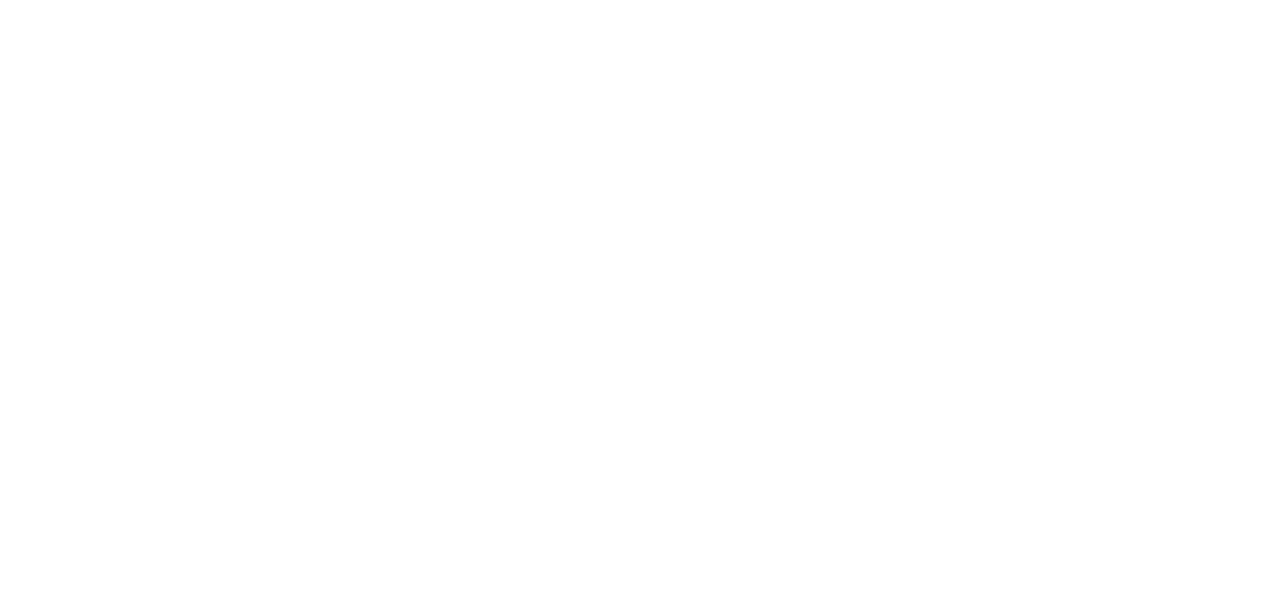
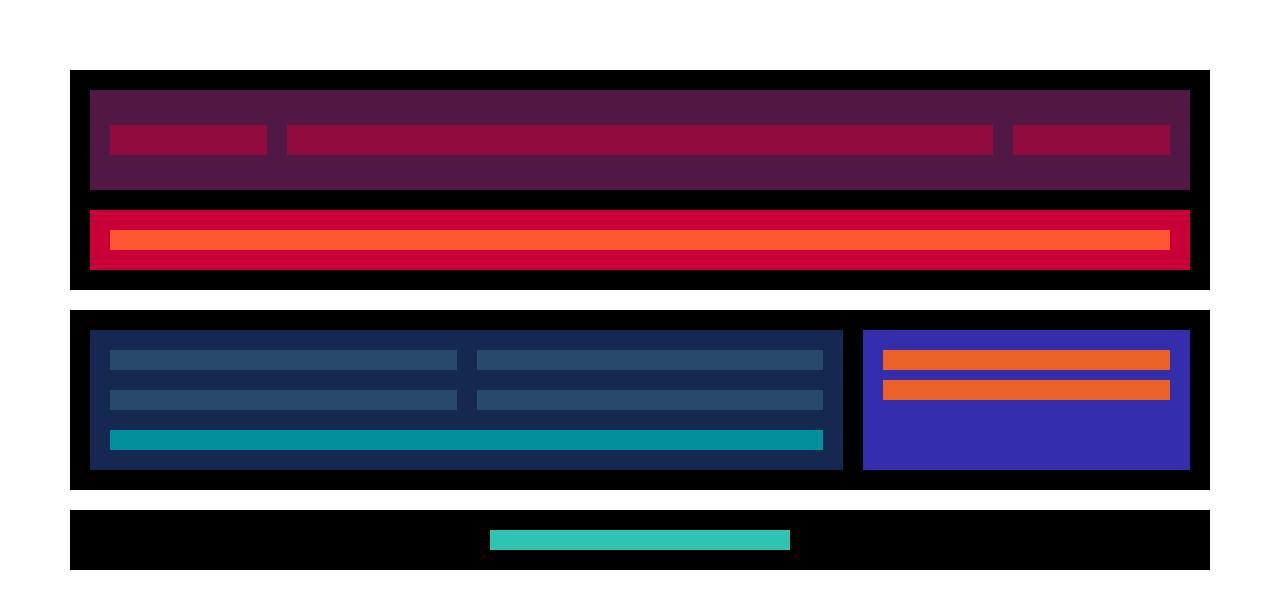
Before and after one commit to juanlopez08/html-css-flexbox, a plain HTML site: page 6-EJEMPLO GENERAL/index.html in a window 1280 px wide. Drawn offline with Linux system fonts and the light colour scheme.

Commit message:
bases de la pagina
esta lista la estructura de la pagina, pero sin contenido

```diff
--- a/6-EJEMPLO GENERAL/estilos.css
+++ b/6-EJEMPLO GENERAL/estilos.css
@@ -0,0 +1,105 @@
+*{
+    margin: 10px;
+    padding: 10px;
+    box-sizing: border-box; /*para evitar el desbordamiento de las cajas unas con otras*/
+}
+.padre{
+    display: flex; /*para iniciar flexbpx desde el padre*/
+    flex-flow: column nowrap; /* para mostrar en columnas y para que se adapte al tamanio establecido*/
+}
+    .header{
+        background: #000;
+        display: flex; /* activar flexbox dentro del header*/
+        flex-flow: column nowrap ;
+    }
+        .menu{
+            background: #511845;
+            display: flex; /*activa dentro del menu y muestra los elementos en horizontal*/
+            flex-flow: row nowrap; /* para mostrar en una misma linea*/
+            height: 100px; /*aumenta el tamanio del menu*/
+            align-items: center; /*centrar todos los hijos que esten dentro del menu*/
+        }
+            .logo{
+                background: #900c3f;
+                flex: 1 1 auto; /*definir tamanio de los hijos*/
+                height: 30px; /*definir altura de los hijos*/
+            }
+            .nav{
+                background: #900c3f;
+                flex: 5 1 auto; /*definir mayor tamanio(5) para este hijo*/
+                height: 30px;
+            }
+            .social{
+                background: #900c3f;
+                flex: 1 1 auto;
+                height: 30px;
+            }
+        .texto-principal{
+            background: #c70039;
+        }
+            h1{
+                background: #ff5733;
+            }
+
+    .section{
+        background: #000;
+        display: flex; /*inicia flexbox en la section*/
+    }
+        .articulos{
+            background: #142850;
+            flex: 2 1 auto; /*se fijan las dimensiones, el 2 es para que sea el doble del aside*/
+            display: flex; /*muestra en linea horizontal*/
+            flex-flow: row wrap; /*row los pone uno al lado del otro, wrap hace que si no cabe una caja, la pasa abajo*/
+        }
+            .article{
+                background: #27496d;
+                flex: 1 1 40%; /*define las dimensiones de los articulos, se usa 40% para que solo hayan 2 articulos en horizontal y que el resto baje con el WRAP*/
+            }
+            .navegacion{
+                background: #00909e;
+                flex: 1 1 100%; /*define las dimensiones del navegador, se usa 100% en vez de auto para que ocupe esa dimension*/
+            }
+
+        .aside{
+            background: #342ead;
+            flex: 1 1 auto;
+        }
+            .publicidad{
+                background: #ea6227;
+            }
+
+    .footer{
+        background: #000;
+        display: flex; /*activa flex en el padre del pie*/
+        justify-content: center; /*centra todos los hijos*/
+    }
+        .pie{
+            background: #2fc4b2;
+            width: 300px; /*define el ancho*/
+        }
+
+@media all and (max-width: 800px){ /*condiciones de 0px a 800px*/
+    .section{
+        flex-direction: column; /*hace que el aside baje en forma de columna*/
+    }
+    .menu{
+        flex-direction: column; /*muestra el menu en forma de columna*/
+        height: auto; /*ajusta el alto de forma automatica*/
+    }
+    .aside{
+        display: flex; /*muestra la publicidad del aside una al lado de otra*/
+        justify-content: center; /*centra las publicidades*/
+    }
+}
+
+@media all and (max-width: 600px){/*condiciones de 0px a 600px*/
+    .articulos{
+        flex-direction: column; /*mostrar articulos en forma de coumna, uno bajo el otro*/
+    }
+}
+
+@media all and (max-width: 400px){/*condiciones de 0px a 400px*/
+    .aside{
+        flex-direction: column; /*mostrar publicidad en forma de coumna, uno bajo el otro*/
+    }
+}
--- a/6-EJEMPLO GENERAL/index.html
+++ b/6-EJEMPLO GENERAL/index.html
@@ -13,9 +13,28 @@
                 <div class="logo"> </div>
                 <nav class="nav"> </nav>
                 <div class="social"> </div>
-
+            </div>
+            <div class="texto-principal">
+                <h1></h1>
             </div>
         </header>
+        <section class="section">
+            <div class="articulos">
+                <article class="article"> </article>
+                <article class="article"> </article>
+                <article class="article"> </article>
+                <article class="article"> </article>
+                <nav class="navegacion"></nav>
+            </div>
+            <aside class="aside">
+                <div class="publicidad"></div>
+                <div class="publicidad"></div>
+            </aside>
+        </section>
+        <footer class="footer">
+            <nav class="pie"></nav>
+        </footer>
+
     </div>
 
 </body>
```
